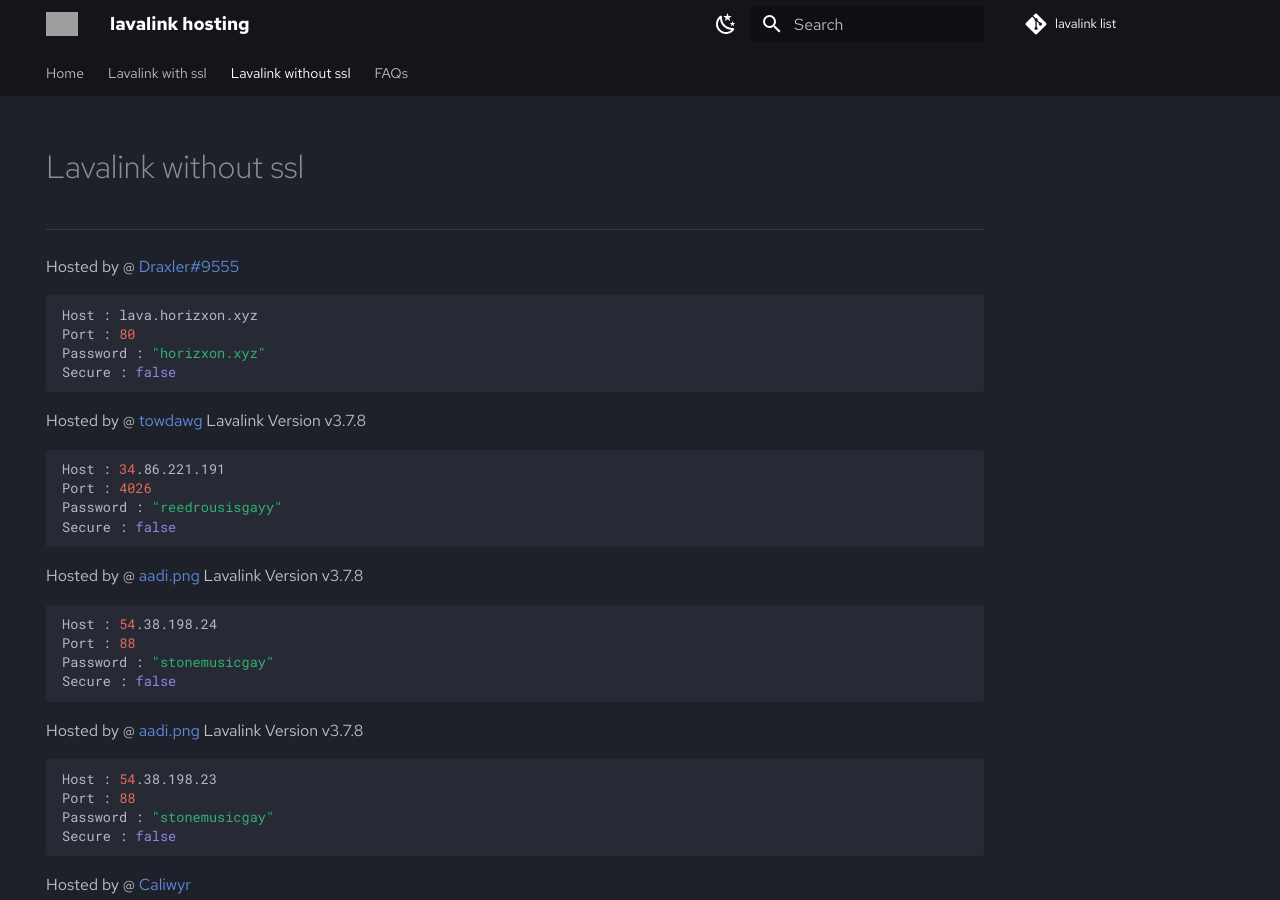
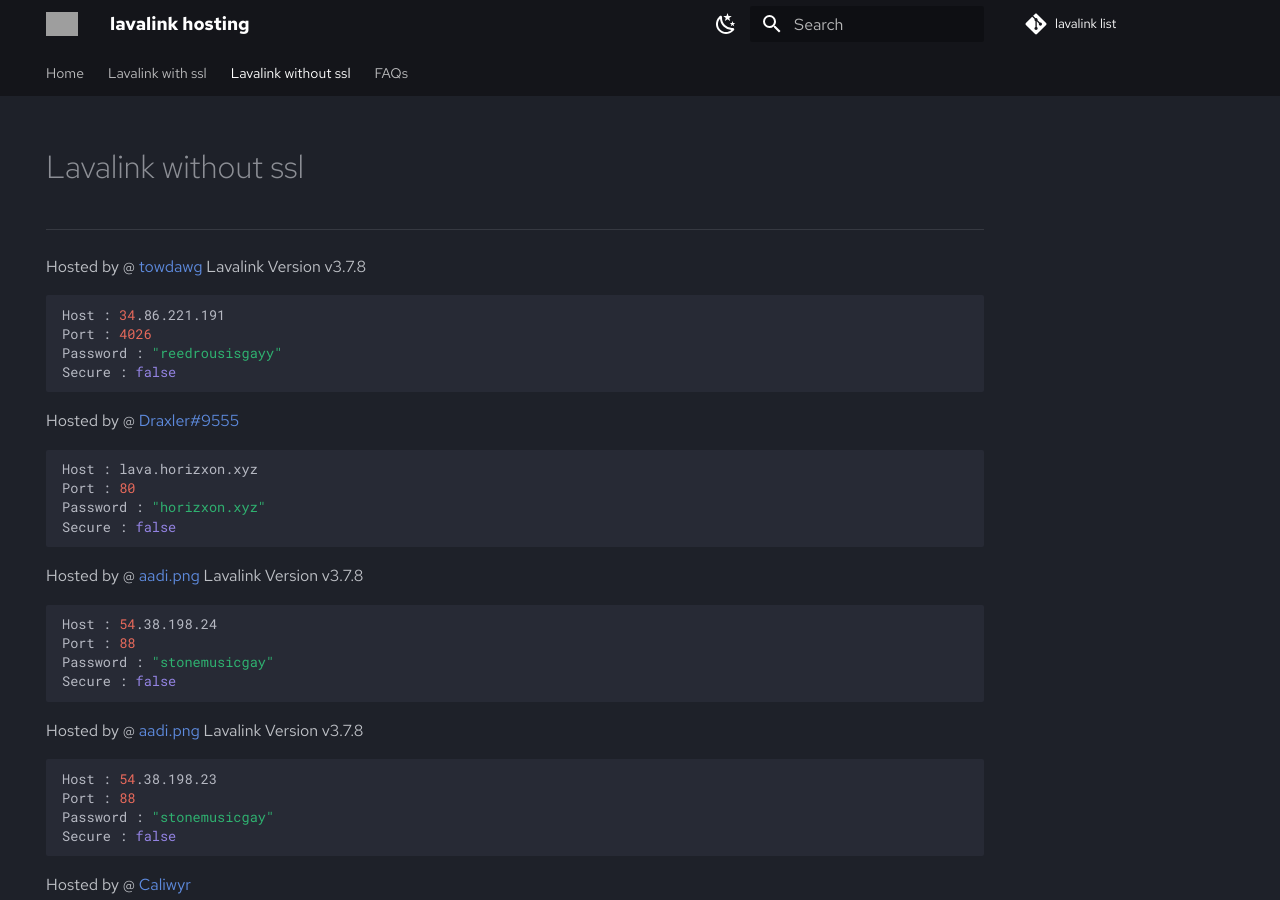
Before and after one commit to DarrenOfficial/lavalink-list, an MkDocs documentation site: the page built from docs/NoSSL/lavalink-without-ssl.md, in a window 1280 px wide and 900 px high. Built offline with MkDocs 1.6.1 and Material for MkDocs 9.7.7, drawn with Linux system fonts in a browser that asks for light colours; comment, search, counter and statistics services are not loaded; part of the change alters nothing that is shown; grey boxes are pictures that could not be loaded.

Commit message:
Update lavalink-without-ssl.md (#354)

````diff
--- a/docs/NoSSL/lavalink-without-ssl.md
+++ b/docs/NoSSL/lavalink-without-ssl.md
@@ -7,19 +7,19 @@ description: Without SSL should work out of the box!
 <div data-ea-style="stickybox" class="dark horizontal" data-ea-publisher="darrennathanaelcom" data-ea-type="image"></div>
 
 ---
+Hosted by @ [towdawg](https://discord.com/channels/@me/135132310260416512) Lavalink Version v3.7.8
+```bash
+Host : 34.86.221.191
+Port : 4026
+Password : "reedrousisgayy"
+Secure : false
+```
+
 Hosted by @ [Draxler#9555](https://status.horizxon.xyz/)
 ```bash
 Host : lava.horizxon.xyz
 Port : 80
 Password : "horizxon.xyz"
-Secure : false
-```
-
-Hosted by @ [towdawg](https://www.zozo82897.lol) Lavalink Version v3.7.8
-```bash
-Host : 34.86.221.191
-Port : 4026
-Password : "reedrousisgayy"
 Secure : false
 ```
 Hosted by @ [aadi.png](https://discord.gg/stonemusic) Lavalink Version v3.7.8
````
